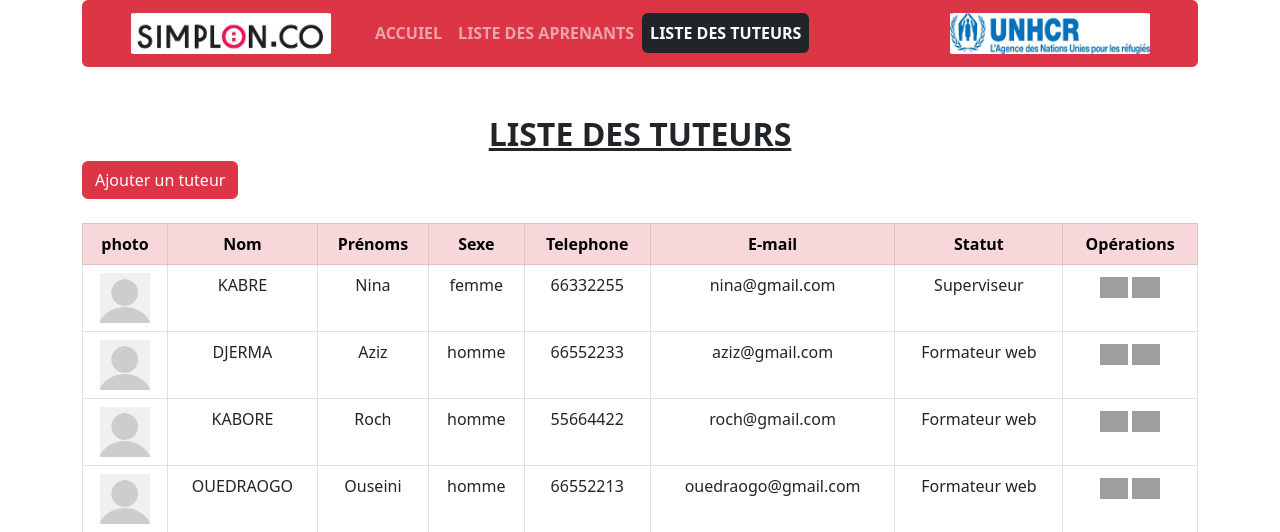
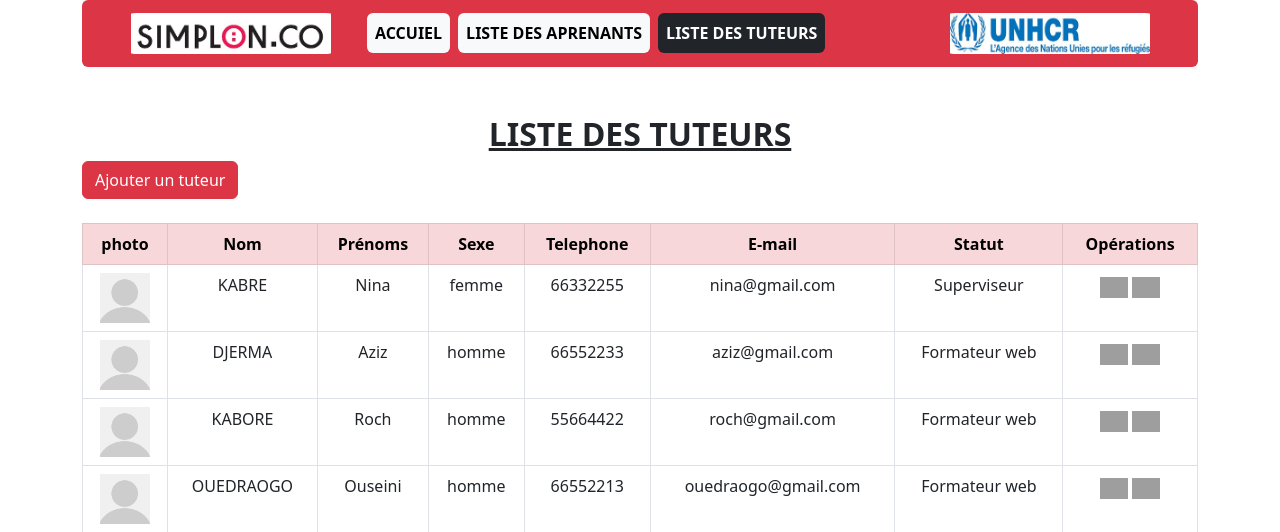
Before and after one commit to Zol-by/mini_projet_php, a PHP site: page /liste_tuteur.php in a window 1280 px wide. Shown: the top 532 px of the page. Run offline with PHP 8.4, Linux system fonts and the light colour scheme; data comes from the database, SQL or seed files in the repository; grey boxes are pictures that could not be loaded.

Commit message:
dépôt de fichier liste tuteur par Mohamed

```diff
--- a/liste_tuteur.php
+++ b/liste_tuteur.php
@@ -25,13 +25,13 @@
                 <div class="col-lg-6">
                     <div class="collapse navbar-collapse" id="navbarResponsive">
                         <ul class="navbar-nav ml-auto">
-                            <li class="nav-item active">
-                                <a class="nav-link" href="index.php"><strong>ACCUIEL</strong></a>
+                            <li class="nav-item active me-2">
+                                <a class="nav-link text-bg-light rounded" href="index.php"><strong>ACCUIEL</strong></a>
                             </li>
-                            <li class="nav-item">
-                                <a class="nav-link" href="liste_apprenant.php"><strong>LISTE DES APRENANTS</strong></a>
+                            <li class="nav-item me-2">
+                                <a class="nav-link text-bg-light rounded" href="liste_apprenant.php"><strong>LISTE DES APRENANTS</strong></a>
                             </li>
-                            <li class="nav-item">
+                            <li class="nav-item me-2">
                                 <a class="nav-link text-bg-dark rounded" href="liste_tuteur.php"><strong>LISTE DES TUTEURS</strong></a>
                             </li>
                         </ul>
```
